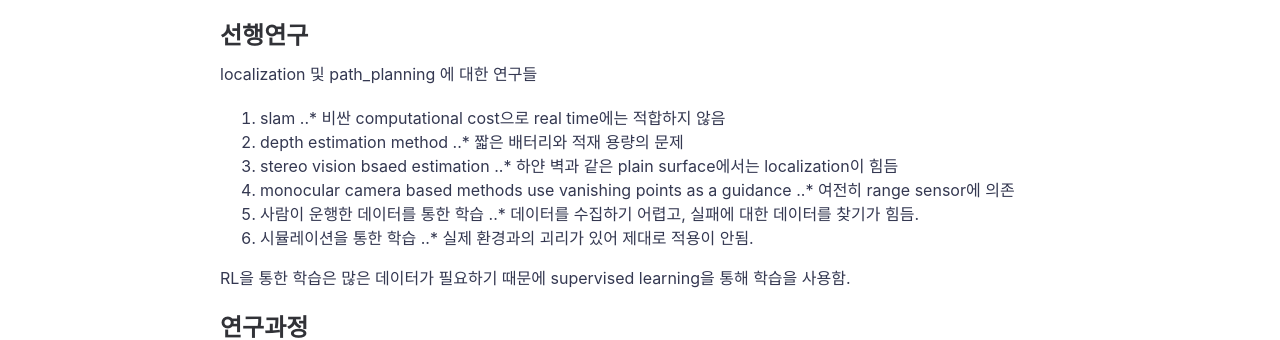
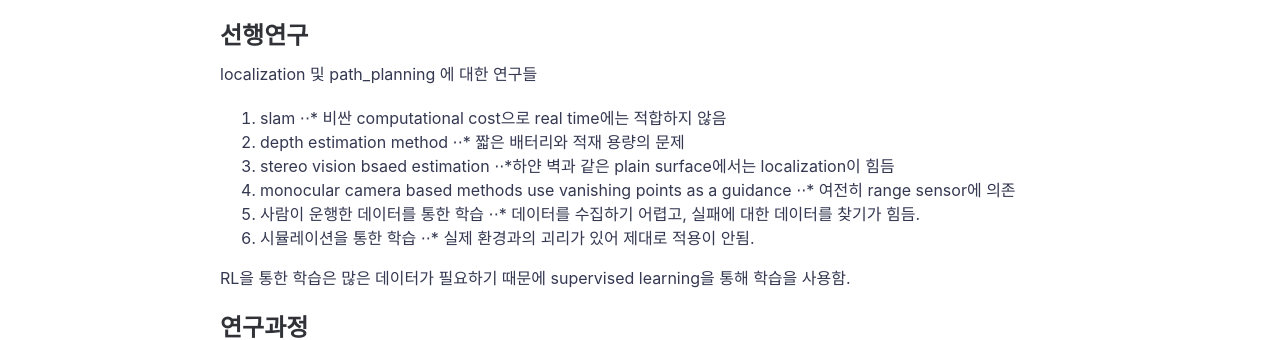
Before and after one commit to SUNGBEOMCHOI/SungBeomChoi.github.io, a Jekyll site: the page built from _posts/2017-11-26-getting-started.md, in a window 1280 px wide. Shown: the part 726-1066 px from the top of the page. Built offline with Jekyll 4.4.1, drawn with Linux system fonts in a browser that asks for light colours.

```diff
--- a/_posts/2017-11-26-getting-started.md
+++ b/_posts/2017-11-26-getting-started.md
@@ -9,17 +9,17 @@ title: Learning to Fly by Clashing
 ## 선행연구
 localization 및 path_planning 에 대한 연구들
 1. slam
-..* 비싼 computational cost으로 real time에는 적합하지 않음
+⋅⋅*  비싼 computational cost으로 real time에는 적합하지 않음
 2. depth estimation method
-..* 짧은 배터리와 적재 용량의 문제
+⋅⋅* 짧은 배터리와 적재 용량의 문제
 3. stereo vision bsaed estimation
-..* 하얀 벽과 같은 plain surface에서는 localization이 힘듬
+⋅⋅*하얀 벽과 같은 plain surface에서는 localization이 힘듬
 4. monocular camera based methods use vanishing points as a guidance
-..* 여전히 range sensor에 의존
+⋅⋅* 여전히 range sensor에 의존
 5. 사람이 운행한 데이터를 통한 학습
-..* 데이터를 수집하기 어렵고, 실패에 대한 데이터를 찾기가 힘듬.
+⋅⋅* 데이터를 수집하기 어렵고, 실패에 대한 데이터를 찾기가 힘듬.
 6. 시뮬레이션을 통한 학습
-..* 실제 환경과의 괴리가 있어 제대로 적용이 안됨.
+⋅⋅* 실제 환경과의 괴리가 있어 제대로 적용이 안됨.
 
 RL을 통한 학습은 많은 데이터가 필요하기 때문에 supervised learning을 통해 학습을 사용함.
 
```
